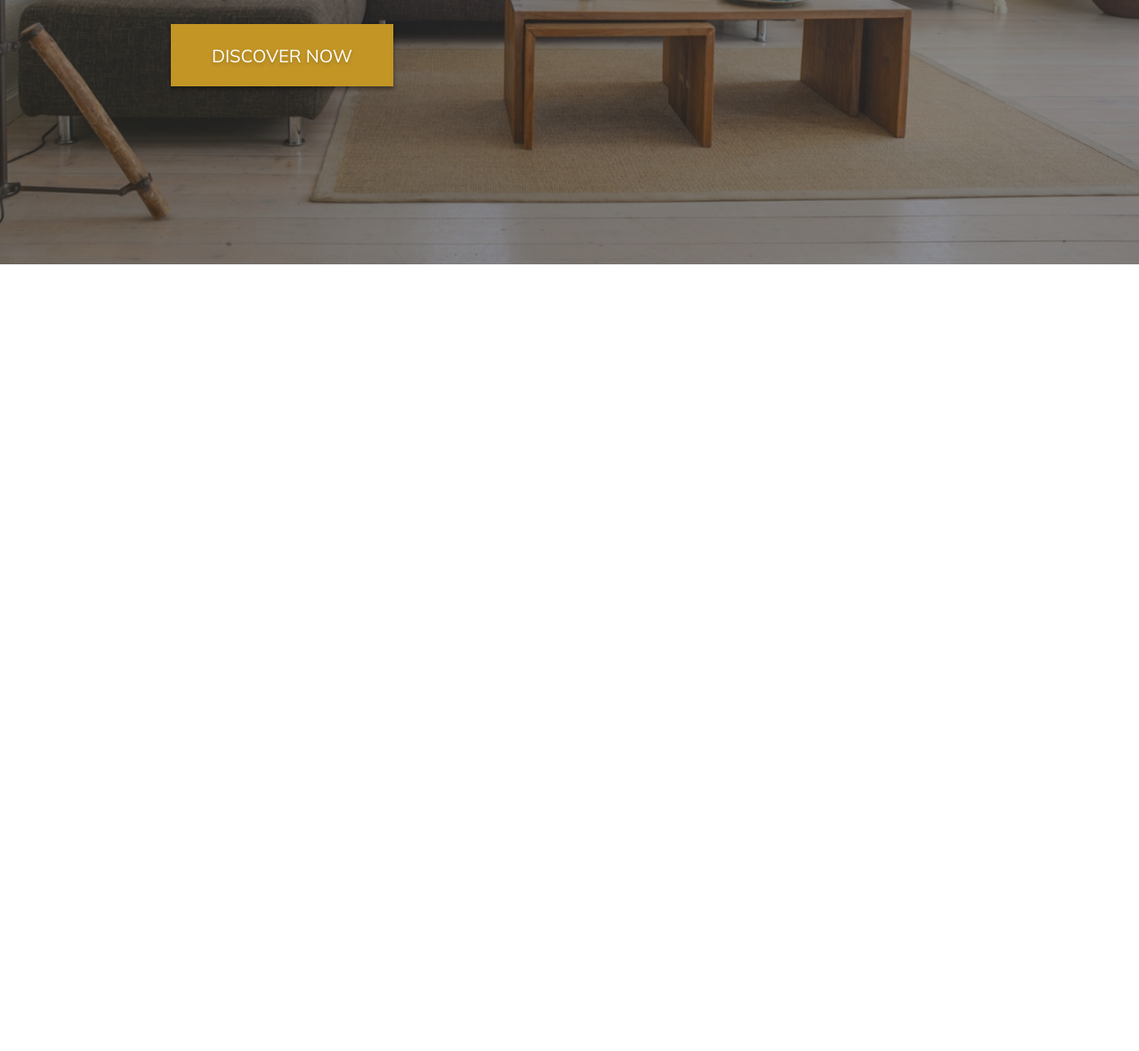
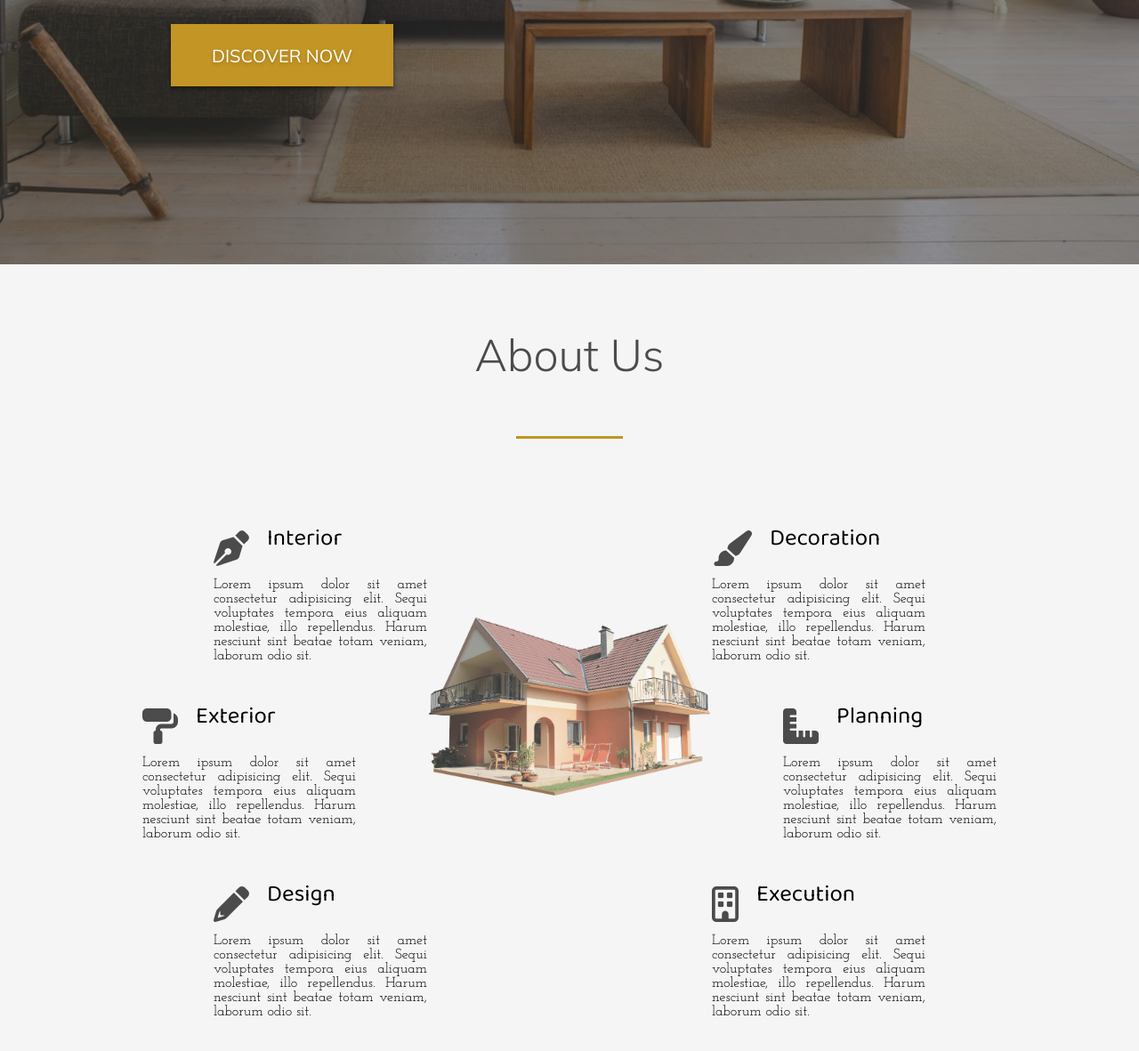
Before and after one commit to ewanjuki/Architect-Website, a plain HTML site: page index.html in a window 1280 px wide. Shown: the part 503-1684 px from the top of the page at 89% size. Before the commit the page ends 800 px from the top, so only its background shows below. Drawn offline with Linux system fonts and the light colour scheme.

Commit message:
create & style about us section

```diff
--- a/index.html
+++ b/index.html
@@ -64,6 +64,72 @@
                 </a>
             </div>
         </section>
+
+        <section class="about-us">
+            <div class="section-header">
+                <h1 class="section-heading">About Us</h1>
+                <div class="underline"></div>
+            </div>
+            <div class="services">
+                <div class="service">
+                    <div class="service-header">
+                        <i class="fas fa-pen-nib"></i>
+                        <h3>Interior</h3>
+                    </div>
+                    <p class="service-text">Lorem ipsum dolor sit amet consectetur adipisicing elit.
+                            Sequi voluptates tempora eius aliquam molestiae, illo repellendus.
+                            Harum nesciunt sint beatae totam veniam, laborum odio sit.</p>
+                </div>
+                <div class="service">
+                    <div class="service-header">
+                        <i class="fas fa-paint-roller"></i>
+                        <h3>Exterior</h3>
+                    </div>
+                    <p class="service-text">Lorem ipsum dolor sit amet consectetur adipisicing elit.
+                            Sequi voluptates tempora eius aliquam molestiae, illo repellendus.
+                            Harum nesciunt sint beatae totam veniam, laborum odio sit.</p>
+                </div>
+                <div class="service">
+                    <div class="service-header">
+                        <i class="fas fa-pencil-alt"></i>
+                        <h3>Design</h3>
+                    </div>
+                    <p class="service-text">Lorem ipsum dolor sit amet consectetur adipisicing elit.
+                            Sequi voluptates tempora eius aliquam molestiae, illo repellendus.
+                            Harum nesciunt sint beatae totam veniam, laborum odio sit.</p>
+                </div>
+                <div class="service">
+                    <div class="service-header">
+                        <i class="fas fa-paint-brush"></i>
+                        <h3>Decoration</h3>
+                    </div>
+                    <p class="service-text">Lorem ipsum dolor sit amet consectetur adipisicing elit.
+                            Sequi voluptates tempora eius aliquam molestiae, illo repellendus.
+                            Harum nesciunt sint beatae totam veniam, laborum odio sit.</p>
+                </div>
+                <div class="service">
+                    <div class="service-header">
+                        <i class="fas fa-ruler-combined"></i>
+                        <h3>Planning</h3>
+                    </div>
+                    <p class="service-text">Lorem ipsum dolor sit amet consectetur adipisicing elit.
+                            Sequi voluptates tempora eius aliquam molestiae, illo repellendus.
+                            Harum nesciunt sint beatae totam veniam, laborum odio sit.</p>
+                </div>
+                <div class="service">
+                    <div class="service-header">
+                        <i class="far fa-building"></i>
+                        <h3>Execution</h3>
+                    </div>
+                    <p class="service-text">Lorem ipsum dolor sit amet consectetur adipisicing elit.
+                            Sequi voluptates tempora eius aliquam molestiae, illo repellendus.
+                            Harum nesciunt sint beatae totam veniam, laborum odio sit.</p>
+                </div>
+                <div class="about-us-img-wrapper">
+                    <img src="images/house.png">
+                </div>
+            </div>
+        </section>
     </div>
     <script src="script.js"></script>
 </body>
--- a/style.css
+++ b/style.css
@@ -252,3 +252,112 @@ html {
 .social-media i:hover {
     background-color: #c29525;
 }
+
+.about-us {
+    width: 100%;
+    background-color: #f5f5f5;
+    padding-bottom: 15rem;
+}
+
+.section-header {
+    display: flex;
+    flex-direction: column;
+    align-items: center;
+    padding: 7rem 0 10rem 0;
+}
+
+.section-heading {
+    font-family: 'Mulish', serif;
+    font-size: 5rem;
+    font-weight: 300;
+    color: #4b4b4b;
+    margin-bottom: 6rem;
+}
+
+.underline {
+    width: 12rem;
+    height: .3rem;
+    background-color: #c29525;
+}
+
+.services {
+    width: 100%;
+    height: 100%;
+    display: grid;
+    grid-template-columns: repeat(16, 1fr);
+    grid-template-rows: repeat(6, 6rem);
+    grid-row-gap: 4rem;
+}
+
+.service {
+    width: 100%;
+    margin-bottom: 2rem;
+}
+
+.service:nth-child(1) {
+    grid-column: 4 / 7;
+    grid-row: 1 / 3;
+}
+
+.service:nth-child(2) {
+    grid-column: 3 / 6;
+    grid-row: 3 / 5;
+}
+
+.service:nth-child(3) {
+    grid-column: 4 / 7;
+    grid-row: 5 / -1;
+}
+
+.service:nth-child(4) {
+    grid-column: 11 / 14;
+    grid-row: 1 / 3;
+}
+
+.service:nth-child(5) {
+    grid-column: 12 / 15;
+    grid-row: 3 / 5;
+}
+
+.service:nth-child(6) {
+    grid-column: 11 / 14;
+    grid-row: 5 / -1;
+}
+
+.service-header {
+    display: flex;
+    align-items: center;
+    margin-bottom: 1rem;
+}
+
+.service-header i {
+    font-size: 4rem;
+    color: #4b4b4b;
+    margin-right: 2rem;
+}
+
+.service-header h3 {
+    font-family: 'Baloo Da 2', serif;
+    font-size: 2.6rem;
+    line-height: 2.6rem;
+    font-weight: 400;
+    margin-bottom: 2rem;
+}
+
+.service-text {
+    font-family: 'Josefin Slab', serif;
+    font-size: 1.6rem;
+    text-align: justify;
+}
+
+.about-us-img-wrapper {
+    grid-column: 7 / 11;
+    grid-row: 2 / 6;
+    width: 100%;
+}
+
+.about-us-img-wrapper img {
+    width: 100%;
+    object-fit: cover;
+    opacity: .8;
+}
```
